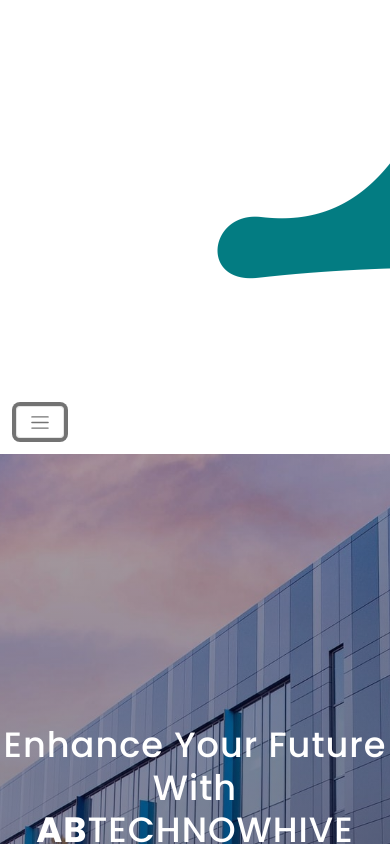
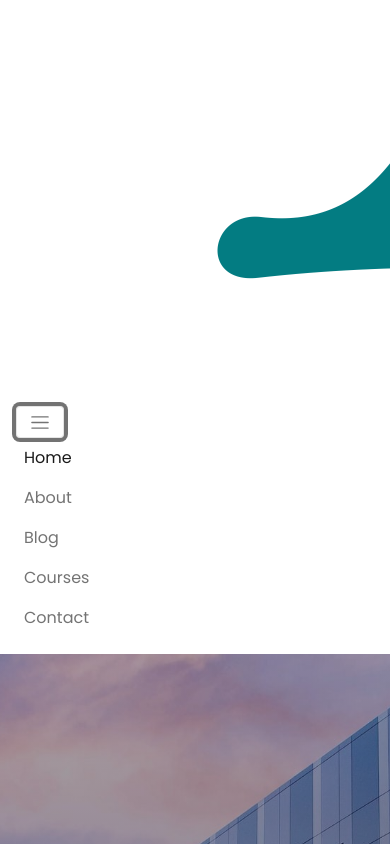
Before and after one commit to charu-19999/ABTECHNOWHIVE-angular, an Angular app: page / in a window 390 px wide. Both pictures are taken after a click on the button 39 px from the left and 1676 px from the top of the page. Shown: the part 1254-2098 px from the top of the page. Built offline with nearby package versions, Linux system fonts and the light colour scheme; a web font is replaced by a local one.

Commit message:
toogle function

```diff
--- a/src/app/header/header.component.html
+++ b/src/app/header/header.component.html
@@ -52,18 +52,22 @@
     <button
       class="navbar-toggler"
       type="button"
-      data-bs-toggle="collapse"
-      data-bs-target="#navbarSupportedContent"
-      aria-controls="navbarSupportedContent"
-      aria-expanded="false"
-      aria-label="Toggle navigation"
+      (click)="isCollapsed = !isCollapsed"
+      [attr.aria-expanded]="!isCollapsed"
+      aria-controls="collapseExample"
     >
       <span class="navbar-toggler-icon"></span>
     </button>
-    <div class="collapse navbar-collapse" id="navbarSupportedContent">
+    <div
+      class="collapse navbar-collapse"
+      id="collapseExample"
+      [ngbCollapse]="isCollapsed"
+    >
       <ul class="navbar-nav ml-auto">
-        <li class="nav-item px-2">
-          <a class="nav-link active" aria-current="page" href="#">Home</a>
+        <li class="nav-item active px-2">
+          <a class="nav-link" href="#"
+            >Home <span class="sr-only">(current)</span></a
+          >
         </li>
         <li class="nav-item px-2">
           <a class="nav-link" href="#">About</a>
--- a/src/app/header/header.component.ts
+++ b/src/app/header/header.component.ts
@@ -20,6 +20,7 @@ import { Component, OnInit } from '@angular/core';
 })
 export class HeaderComponent implements OnInit {
   ImagePath: string;
+  public isCollapsed: boolean = true;
 
   constructor() {
     this.ImagePath = './assets/logo/AB LOGO.png';
```
